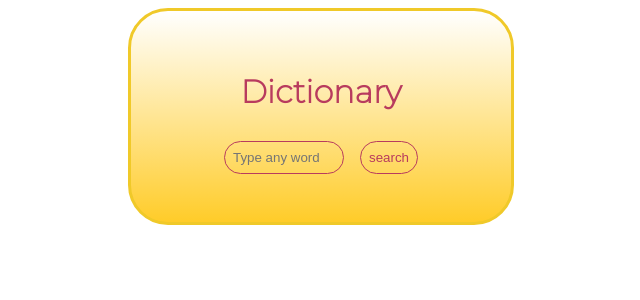
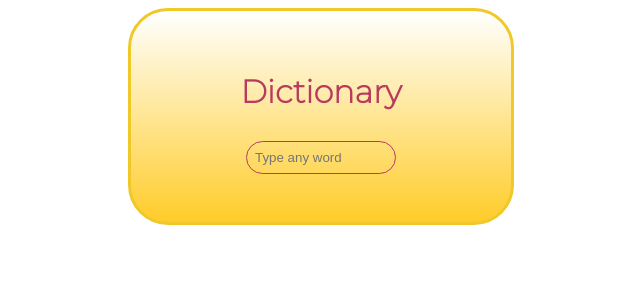
Before and after one commit to clil-june/dictionary-app, a React (Create React App) app: page / in a window 1280 px wide. Shown: the top 300 px of the page, without its empty margins (319-959 px from the left). Built offline with nearby package versions, Linux system fonts and the light colour scheme.

Commit message:
installed axios and integrated dictionary api

```diff
--- a/package.json
+++ b/package.json
@@ -6,6 +6,7 @@
     "@testing-library/jest-dom": "^5.11.10",
     "@testing-library/react": "^11.2.6",
     "@testing-library/user-event": "^12.8.3",
+    "axios": "^0.21.1",
     "react": "^17.0.2",
     "react-dom": "^17.0.2",
     "react-scripts": "4.0.3",
--- a/src/Content.css
+++ b/src/Content.css
@@ -2,8 +2,7 @@ h1 {
   color: #b83b5e;
   text-align: center;
 }
-#search-bar,
-#search {
+#search-bar {
   padding: 8px;
   margin: 8px;
   border: solid #b83b5e;
@@ -11,18 +10,10 @@ h1 {
   border-radius: 20px;
   background: none;
   color: #b83b5e;
+  max-width: 150px;
 }
 form {
   text-align: center;
-}
-#search-bar {
-  max-width: 120px;
-}
-#search {
-  max-width: 60px;
-}
-#search:hover {
-  cursor: pointer;
 }
 h2 {
   color: #b83b5e;
--- a/src/Content.js
+++ b/src/Content.js
@@ -1,15 +1,22 @@
 import React, {useState} from "react";
+import axios from "axios";
 import "./Content.css";
 
 export default function Content(){
   let [word, setWord]=useState("");
 
+  function handleResponse(response){
+    console.log(response.data);
+  }
+
   function search(event){
     event.preventDefault();
     alert(`searching forvthe defenition of ${word}`);
+    let apiUrl = `https://api.dictionaryapi.dev/api/v2/entries/en_GB/${word}`
+    axios.get(apiUrl).then(handleResponse);
   }
 
-  function handleClick(event){
+  function handleChange (event){
     setWord(event.target.value);
   }
     return (
@@ -18,8 +25,7 @@ export default function Content(){
                 Dictionary
             </h1>
             <form id="search-form" autoComplete="off" onSubmit={search} >
-                <input type="search" placeholder="Type any word" id="search-bar" onChange={handleClick} />
-                <input type="submit" value="search" id="search" />
+                <input type="search" placeholder="Type any word" id="search-bar" onChange={handleChange} />
             </form>
         </div>
     );
```
Also changed, not shown: 1 other file (tests, documents, lock files or other folders).
